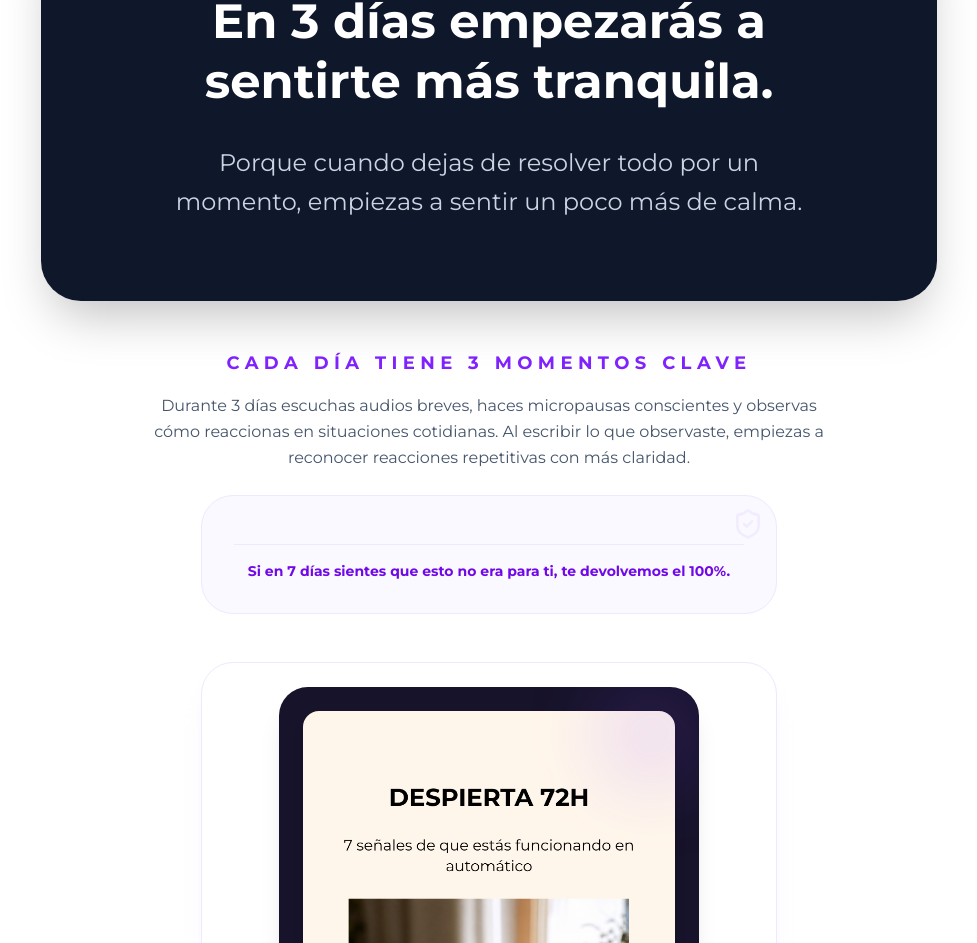
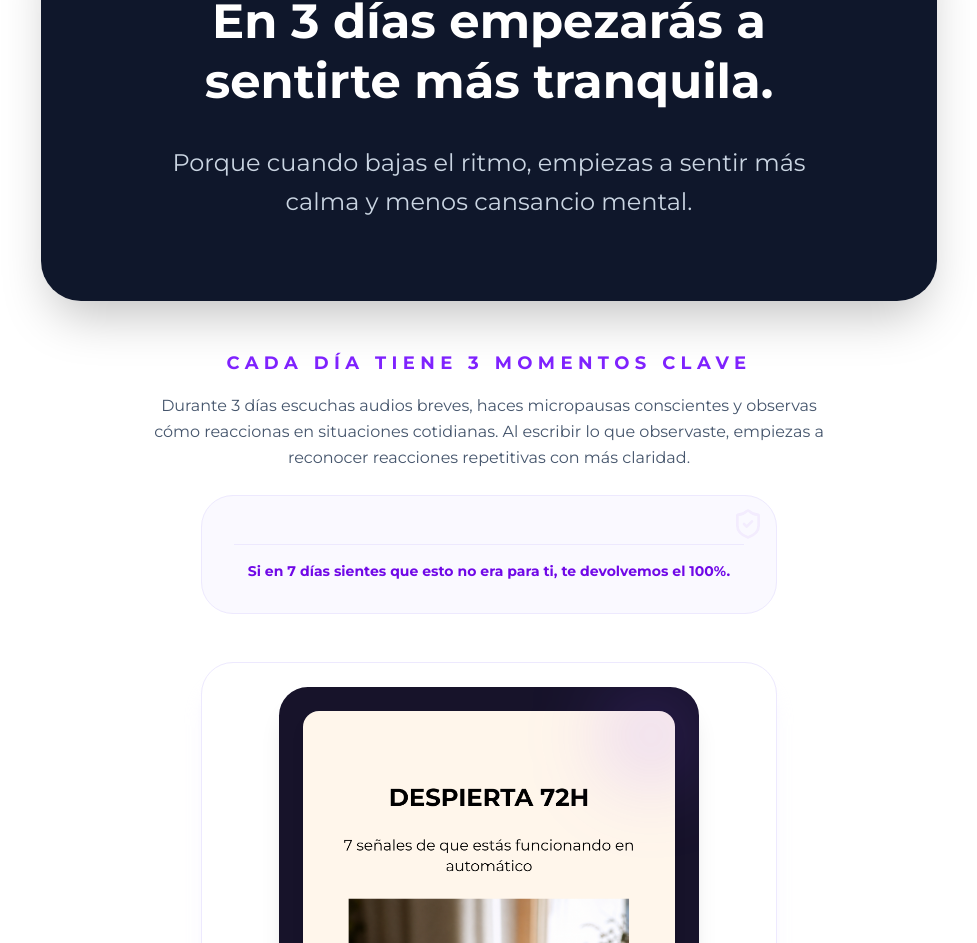
Before and after one commit to cursossolange/despierta-72h, a React (Vite) app: page / in a window 1280 px wide. Shown: the part 3432-4375 px from the top of the page, without its empty margins (151-1128 px from the left). Built offline with nearby package versions, Linux system fonts and the light colour scheme; no server answers.

Commit message:
Refactor text for clarity in LandingPage component

```diff
--- a/src/components/LandingPage.tsx
+++ b/src/components/LandingPage.tsx
@@ -366,7 +366,8 @@ y volver a sentir un poco más de calma.
 </h3>
 
 <p className="text-lg md:text-2xl text-slate-300 leading-relaxed max-w-3xl mx-auto">
-  Porque cuando dejas de resolver todo por un momento, empiezas a sentir un poco más de calma.
+  Porque cuando bajas el ritmo,
+empiezas a sentir más calma y menos cansancio mental.
 </p>
 
 </div>
```
